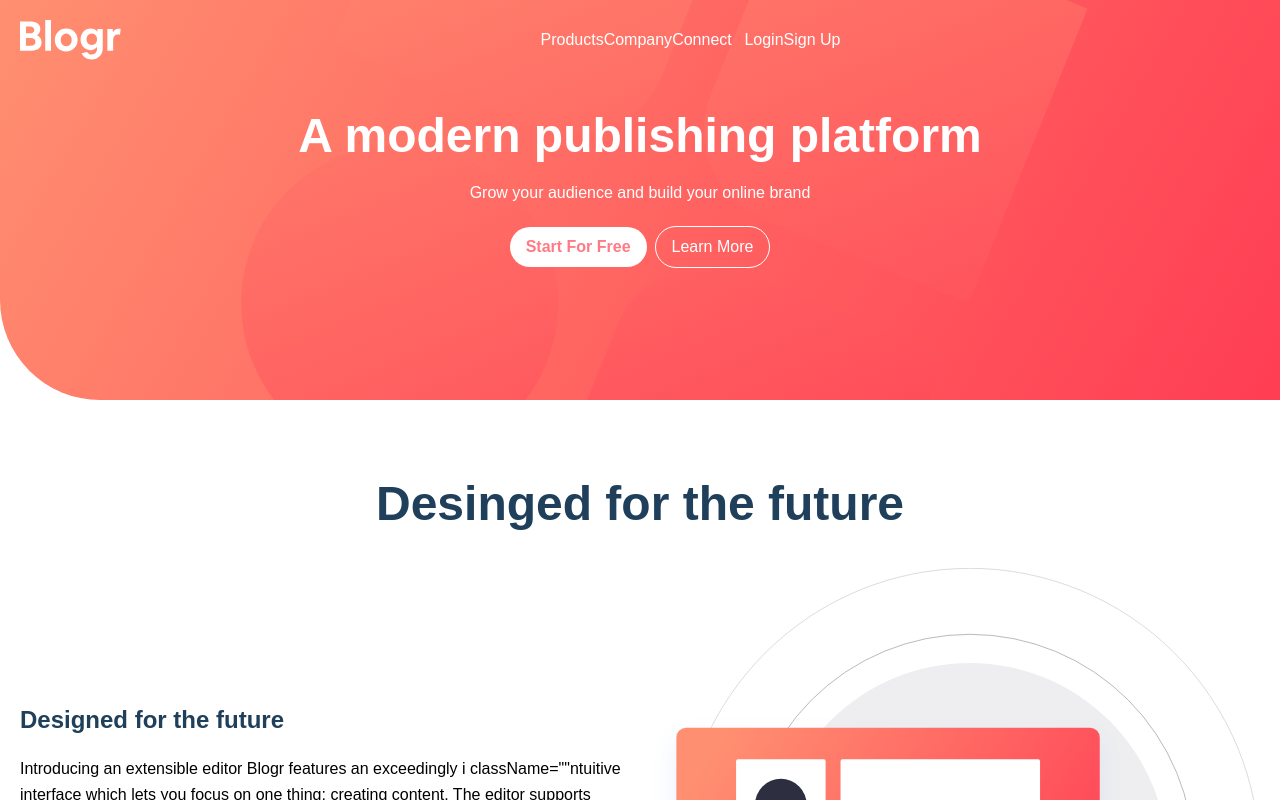
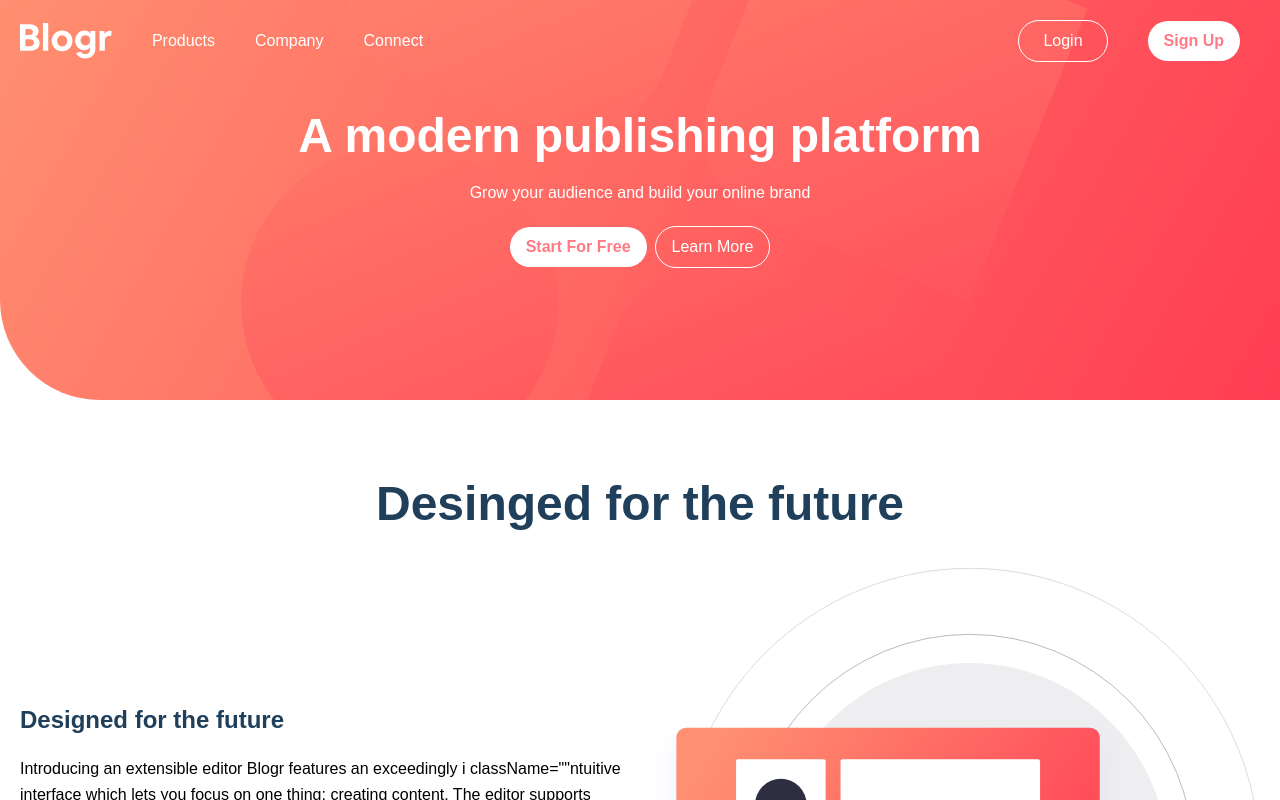
Before and after one commit to Mohamed-N-Mohamed/frontend-mentor-challenges, a React (Create React App) app in the folder blogr-landing-page/: page / in a window 1280 px wide. Shown: the top 800 px of the page. Built offline with nearby package versions, Linux system fonts and the light colour scheme.

Commit message:
fixed navbar, project is now complete

```diff
--- a/blogr-landing-page/src/components/Buttons.js
+++ b/blogr-landing-page/src/components/Buttons.js
@@ -4,8 +4,16 @@
   return (
     <div>
       <ul>
-        <li>Login</li>
-        <li>Sign Up</li>
+        <li>
+          <button className='border border-white py-2 px-6 rounded-full'>
+            Login
+          </button>
+        </li>
+        <li>
+          <button className='btn-light bg-white py-2 px-4 rounded-full'>
+            Sign Up
+          </button>
+        </li>
       </ul>
     </div>
   );
--- a/blogr-landing-page/src/components/Header.js
+++ b/blogr-landing-page/src/components/Header.js
@@ -22,7 +22,7 @@
 
   return (
     <header className='absolute p-5 flex items-center justify-between w-full'>
-      <div>
+      <div className='md:mr-5'>
         <img src={logo} alt='logo' />
       </div>
 
--- a/blogr-landing-page/src/index.css
+++ b/blogr-landing-page/src/index.css
@@ -117,6 +117,8 @@
     padding: 0;
     top: 0;
     left: 0;
+    margin: 0;
+    width: 100%;
     transform: translateX(0%);
   }
 
@@ -125,10 +127,10 @@
   }
   .navbar ul li {
     color: white;
-    margin: 0;
+    margin: 0 20px;
   }
 
   .art .art-image {
-    width:500px
+    width: 500px;
   }
 }
```
Also changed, not shown: blogr-landing-page/src/App.js (+0 -37 lines).
